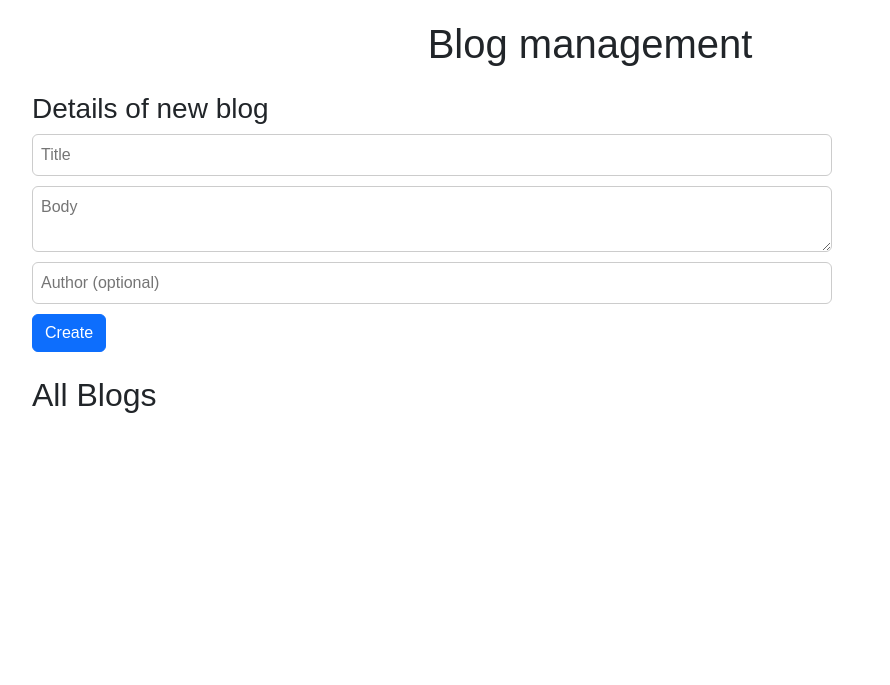
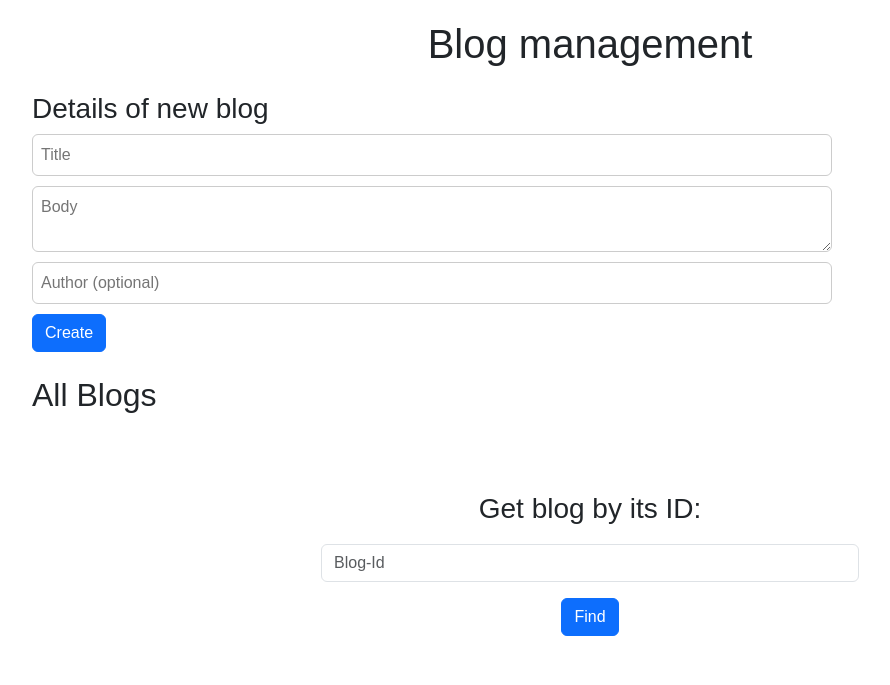
Before and after one commit to Kair97/A3_WEB2, a website: page public/index.html in a window 1280 px wide. Shown: the whole page, without its empty margins (50-940 px from the left). Drawn offline with nearby package versions, Linux system fonts and the light colour scheme; no server answers.

Commit message:
added getbyid function

```diff
--- a/public/css/style.css
+++ b/public/css/style.css
@@ -28,3 +28,20 @@ body{
   outline: none;
   box-shadow: 0 0 5px rgba(37, 99, 235, 0.3);
 }
+
+.Icp{
+    display: flex;
+    flex-direction: column;
+    justify-content: center;
+    align-items: center;
+    padding: 20px;
+    gap: 10px;
+}
+
+.fbtn{
+    margin-top: 1rem;
+}
+
+.blogIdf{
+    width: 60rem;
+}
--- a/public/index.html
+++ b/public/index.html
@@ -48,6 +48,19 @@
                 </div>
             </div>
 
+
+            <div class="container Icp mt-4 text-center">
+
+                <br>
+                <h3>Get blog by its ID: </h3>
+                <div class="w-50">
+                    <input id="blogIdInput" type="text" class="form-control col-m-4" placeholder="Blog-Id">
+                    <button id="findBlogBtn" class="btn btn-primary mb-3 fbtn" onclick="loadById()">Find</button>
+                </div>
+                <div id="blogId"></div>
+            </div>
+
+
         </div>
         <script src="https://cdn.jsdelivr.net/npm/bootstrap@5.3.2/dist/js/bootstrap.bundle.min.js"></script>
         <script src="script/script.js"></script>
--- a/public/script/script.js
+++ b/public/script/script.js
@@ -55,6 +55,50 @@ async function loadBlogs(){
 });
 }
 
+async function loadById(){
+
+  const BlogIdInput = document.getElementById("blogIdInput");
+  const blogIdInputValue = BlogIdInput.value.trim();
+
+  if (!blogIdInputValue){
+    alert("Id is required");
+    return
+  }
+
+  const res = await fetch(`${API_URL}/${blogIdInputValue}`);
+
+  if (!res.ok) {
+    alert("Blog not found")
+    return
+  }
+
+  const curBlog = await res.json();
+
+  const blogById = document.getElementById("blogId");
+  blogById.innerHTML ="";
+
+  const div = document.createElement("div");
+  div.className = "card mb-3";
+  div.innerHTML =  `
+  <div class="card-body blogIdf">
+        <h5 class="card-title">${curBlog.title}</h5>
+        <p class="card-text">${curBlog.body}</p>
+        <p class="text-muted">Author: ${curBlog.author}</p>
+        <button class="btn btn-secondary btn-sm me-2" onclick="openUpdateModal('${curBlog._id}', '${curBlog.title}', '${curBlog.body}', '${curBlog.author}')">
+          Edit
+        </button>
+        <button class="btn btn-danger btn-sm" onclick="deleteBlog('${curBlog._id}')">
+          Delete
+        </button>
+      </div>
+    `;
+
+    blogById.appendChild(div);
+
+  BlogIdInput.value = ""
+
+}
+
 let currentBlogId = null;
 
 function openUpdateModal(id, title, body, author){
```
